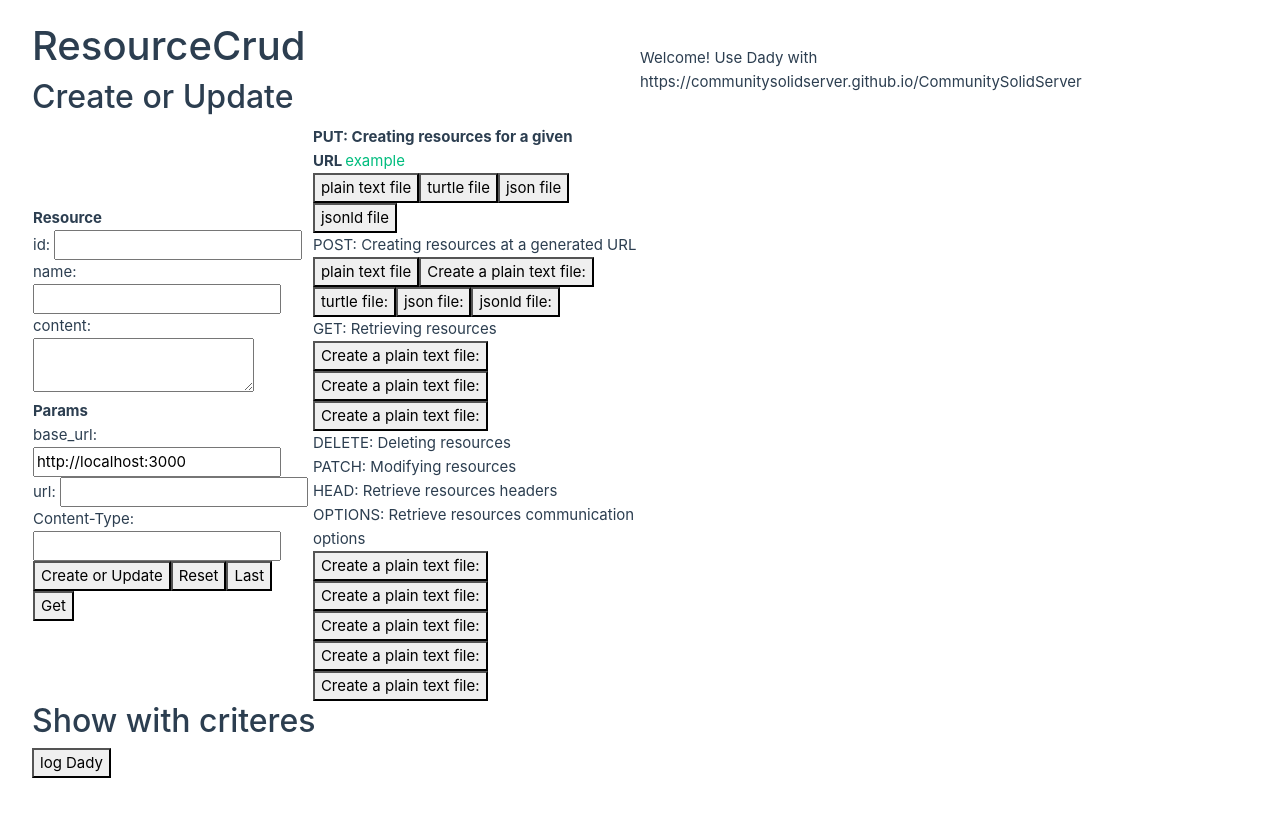
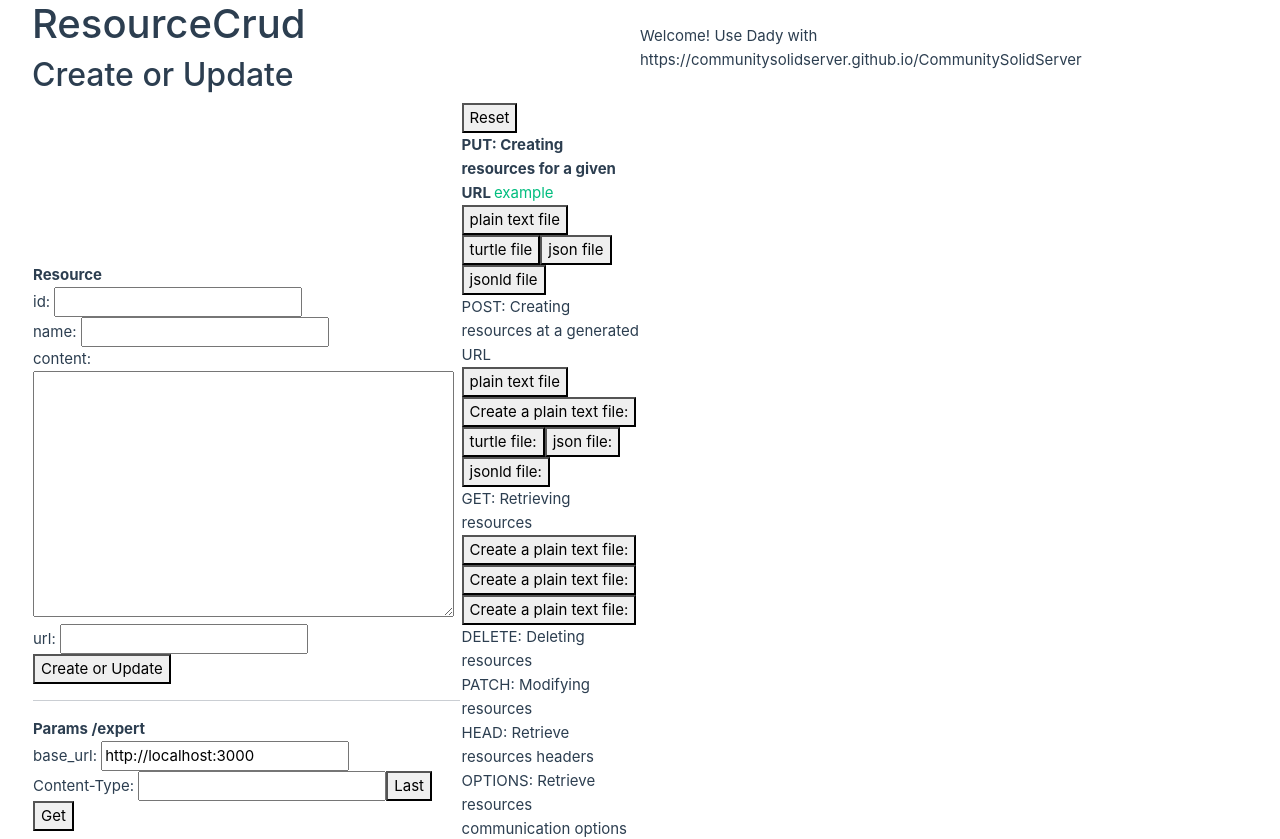
Before and after one commit to scenaristeur/dady, a Vue app: page / in a window 1280 px wide. Shown: the top 839 px of the page. Before the commit the page ends 800 px from the top, so only its background shows below. Built offline with nearby package versions, Linux system fonts and the light colour scheme.

Commit message:
Content-type creation

```diff
--- a/src/views/ResourceCrud.vue
+++ b/src/views/ResourceCrud.vue
@@ -8,20 +8,29 @@
       <tr>
         <td>
           <b>Resource</b><br />
-          id: <input v-model="resource.id" /><br />
-          name: <input v-model="resource.name" /><br />
-          content: <textarea v-model="resource.content" /><br />
-          <b>Params</b><br />
-          base_url: <input v-model="params.base_url" /><br />
-          url: <input v-model="params.url" /> <br />Content-Type:
-          <input v-model="params.headers['Content-Type']" />
-          <br />
+          <div v-if="params.method != 'PUT'">
+            id: <input ref="id" v-model="resource.id" />
+          </div>
+
+          <div v-if="params.method != 'PUT'">
+            name: <input ref="name" v-model="resource.name" />
+          </div>
+          <div>
+            content:
+            <textarea ref="content" v-model="resource.content" cols="40" rows="10" />
+          </div>
+          <div>url: <input ref="url" v-model="params.url" /></div>
           <button @click="create_or_update">Create or Update</button>
-          <button @click="reset">Reset</button>
+          <hr />
+          <b>Params /expert</b><br />
+          base_url: <input ref="base_url" v-model="params.base_url" /> <br />Content-Type:
+          <input ref="content_type" v-model="params.headers['Content-Type']" />
+
           <button @click="last">Last</button>
           <button @click="get">Get</button>
         </td>
         <td>
+          <button @click="reset">Reset</button><br />
           <b>PUT: Creating resources for a given URL</b>
           <a
             href="https://communitysolidserver.github.io/CommunitySolidServer/latest/usage/example-requests/"
@@ -91,6 +100,10 @@ export default {
     };
   },
   methods: {
+    reset() {
+      this.params.headers["Content-Type"] = "text/plain";
+      this.params.method = "GET";
+    },
     create_or_update() {
       if (this.params.headers["Content-Type"].endsWith("json")) {
         console.log("is JSON");
```
